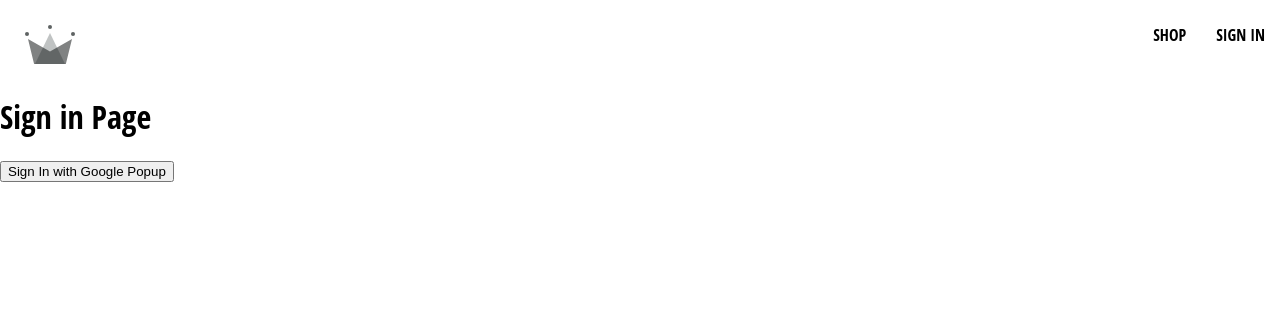
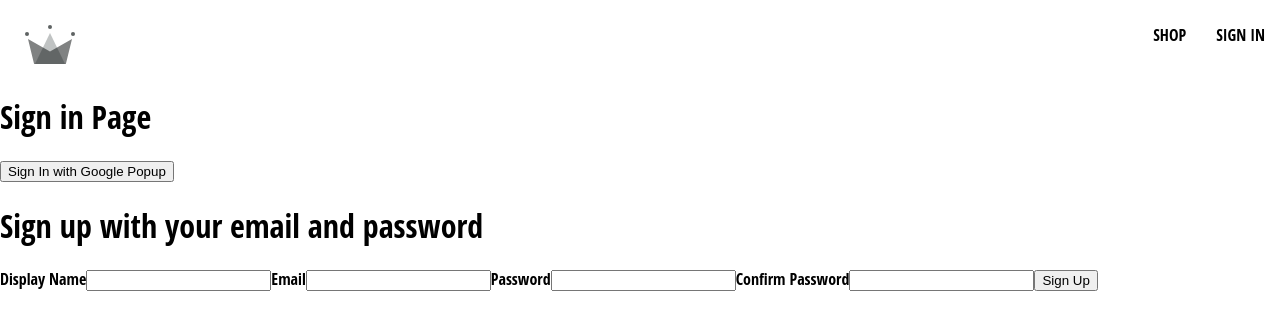
Before and after one commit to BennyKayer/react-senior-2022, a React (Create React App) app: page /sign-in in a window 1280 px wide. Shown: the top 330 px of the page. Built offline with nearby package versions, Linux system fonts and the light colour scheme.

Commit message:
#06.97 Sign Up Form pt.1

```diff
--- /dev/null
+++ b/src/components/sign-up-form/sign-up-form.component.jsx
@@ -0,0 +1,65 @@
+import { useState } from "react";
+
+const defaultFormFields = {
+    displayName: "",
+    email: "",
+    password: "",
+    confirmPassword: "",
+};
+
+const SignUpForm = () => {
+    const [formFields, setFormFields] = useState(defaultFormFields);
+    const { displayName, email, password, confirmPassword } = formFields;
+
+    const handleChange = (event) => {
+        const { name, value } = event.target;
+        setFormFields({ ...formFields, [name]: value });
+    };
+
+    return (
+        <div>
+            <h1>Sign up with your email and password</h1>
+            <form onSubmit={() => {}}>
+                <label htmlFor="displayName">Display Name</label>
+                <input
+                    required
+                    type="text"
+                    onChange={handleChange}
+                    name="displayName"
+                    value={displayName}
+                />
+
+                <label htmlFor="email">Email</label>
+                <input
+                    required
+                    type="email"
+                    onChange={handleChange}
+                    name="email"
+                    value={email}
+                />
+
+                <label htmlFor="password">Password</label>
+                <input
+                    required
+                    type="password"
+                    onChange={handleChange}
+                    name="password"
+                    value={password}
+                />
+
+                <label htmlFor="confirmPassword">Confirm Password</label>
+                <input
+                    required
+                    type="password"
+                    onChange={handleChange}
+                    name="confirmPassword"
+                    value={confirmPassword}
+                />
+
+                <button type="submit">Sign Up</button>
+            </form>
+        </div>
+    );
+};
+
+export default SignUpForm;
--- a/src/routes/sign-in/sign-in.component.jsx
+++ b/src/routes/sign-in/sign-in.component.jsx
@@ -1,3 +1,4 @@
+import SignUpForm from "../../components/sign-up-form/sign-up-form.component";
 import {
     signInWithGooglePopup,
     createUserDocumentFromAuth,
@@ -15,6 +16,7 @@
             <button onClick={logGoogleUserPopup}>
                 Sign In with Google Popup
             </button>
+            <SignUpForm />
         </div>
     );
 };
```
